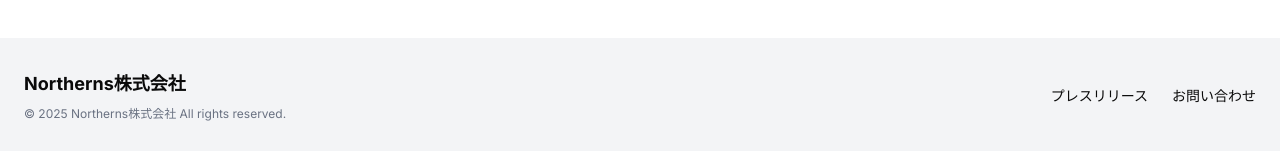
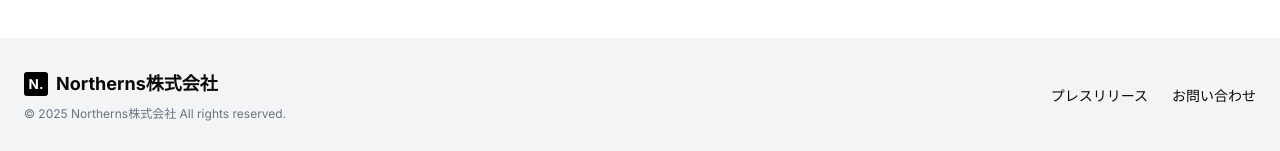
Before and after one commit to KuranosukeOhta/northerns-lab-corporate-site, a Next.js app: page / in a window 1280 px wide. Shown: the part 5419-5570 px from the top of the page. Built offline with nearby package versions, Linux system fonts and the light colour scheme.

Commit message:
feat: ヘッダーとフッターに「N.」マークのSVGを適用

```diff
--- a/src/components/Footer.tsx
+++ b/src/components/Footer.tsx
@@ -22,12 +22,18 @@ export default function Footer() {
     <footer className="bg-gray-100 dark:bg-gray-800">
       <div className="container mx-auto py-8 px-4 md:px-6 flex flex-col md:flex-row items-center justify-between">
         <div className="flex flex-col items-center md:items-start">
-          <button
-            onClick={scrollToTop}
-            className="font-bold text-lg mb-2 cursor-pointer"
-          >
-            Northerns株式会社
-          </button>
+          <div className="flex items-center gap-2 mb-2">
+            <svg xmlns="http://www.w3.org/2000/svg" viewBox="0 0 32 32" width="32" height="32" className="w-6 h-6">
+              <rect width="32" height="32" fill="#000000" rx="4"/>
+              <text x="16" y="22" font-family="Inter, -apple-system, BlinkMacSystemFont, 'Segoe UI', Roboto, sans-serif" font-size="18" font-weight="700" text-anchor="middle" fill="white">N.</text>
+            </svg>
+            <button
+              onClick={scrollToTop}
+              className="font-bold text-lg cursor-pointer"
+            >
+              Northerns株式会社
+            </button>
+          </div>
           <p className="text-xs text-gray-500 dark:text-gray-400">© 2025 Northerns株式会社 All rights reserved.</p>
         </div>
         <nav className="flex gap-4 sm:gap-6 mt-4 md:mt-0">
--- a/src/components/ScrollHeader.tsx
+++ b/src/components/ScrollHeader.tsx
@@ -56,8 +56,11 @@ export default function ScrollHeader() {
       }`}
     >
       <div className="container mx-auto flex h-16 items-center justify-between px-4 md:px-6">
-        <a className="font-bold text-lg transition-colors duration-300 hover:text-blue-600" href="#">
-          Northerns株式会社
+        <a className="transition-colors duration-300 hover:opacity-80" href="#">
+          <svg xmlns="http://www.w3.org/2000/svg" viewBox="0 0 32 32" width="32" height="32" className="w-8 h-8">
+            <rect width="32" height="32" fill="#000000" rx="4"/>
+            <text x="16" y="22" font-family="Inter, -apple-system, BlinkMacSystemFont, 'Segoe UI', Roboto, sans-serif" font-size="18" font-weight="700" text-anchor="middle" fill="white">N.</text>
+          </svg>
         </a>
 
         <Button
```
